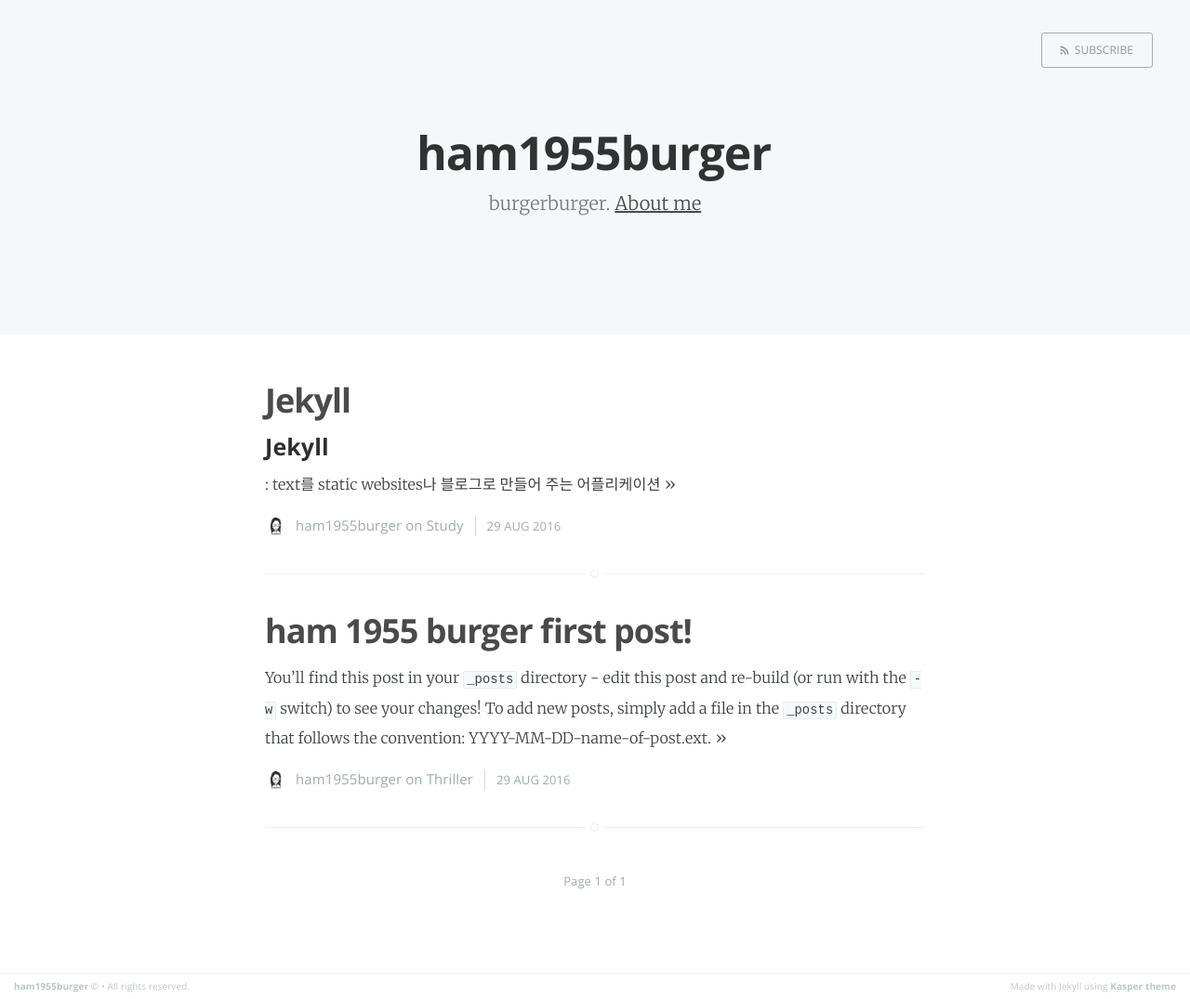
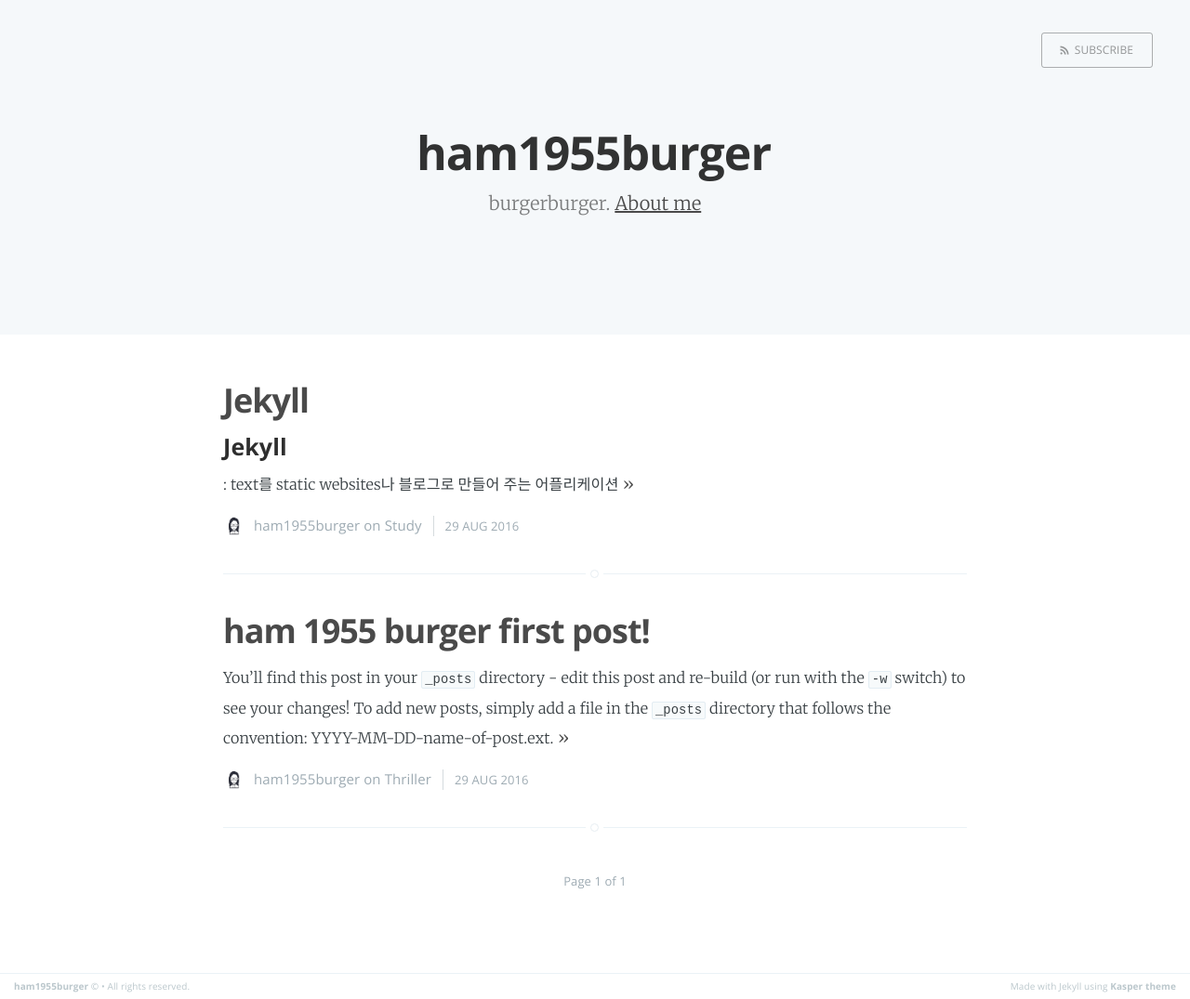
Before and after one commit to ham1955burger/ham1955burger.github.com, a Jekyll site: the page built from index.html, in a window 1280 px wide. Shown: the whole page at 93% size. Built offline with Jekyll 4.4.1, drawn with Linux system fonts in a browser that asks for light colours; the list of posts is cut into pages by our own code.

Commit message:
modified: post width

```diff
--- a/assets/css/screen.css
+++ b/assets/css/screen.css
@@ -717,7 +717,7 @@ margin on the iframe, cause it breaks stuff. */
 .post {
     position: relative;
     width: 80%;
-    max-width: 710px;
+    max-width: 800px;
     margin: 4rem auto;
     padding-bottom: 4rem;
     border-bottom: #EBF2F6 1px solid;
```
